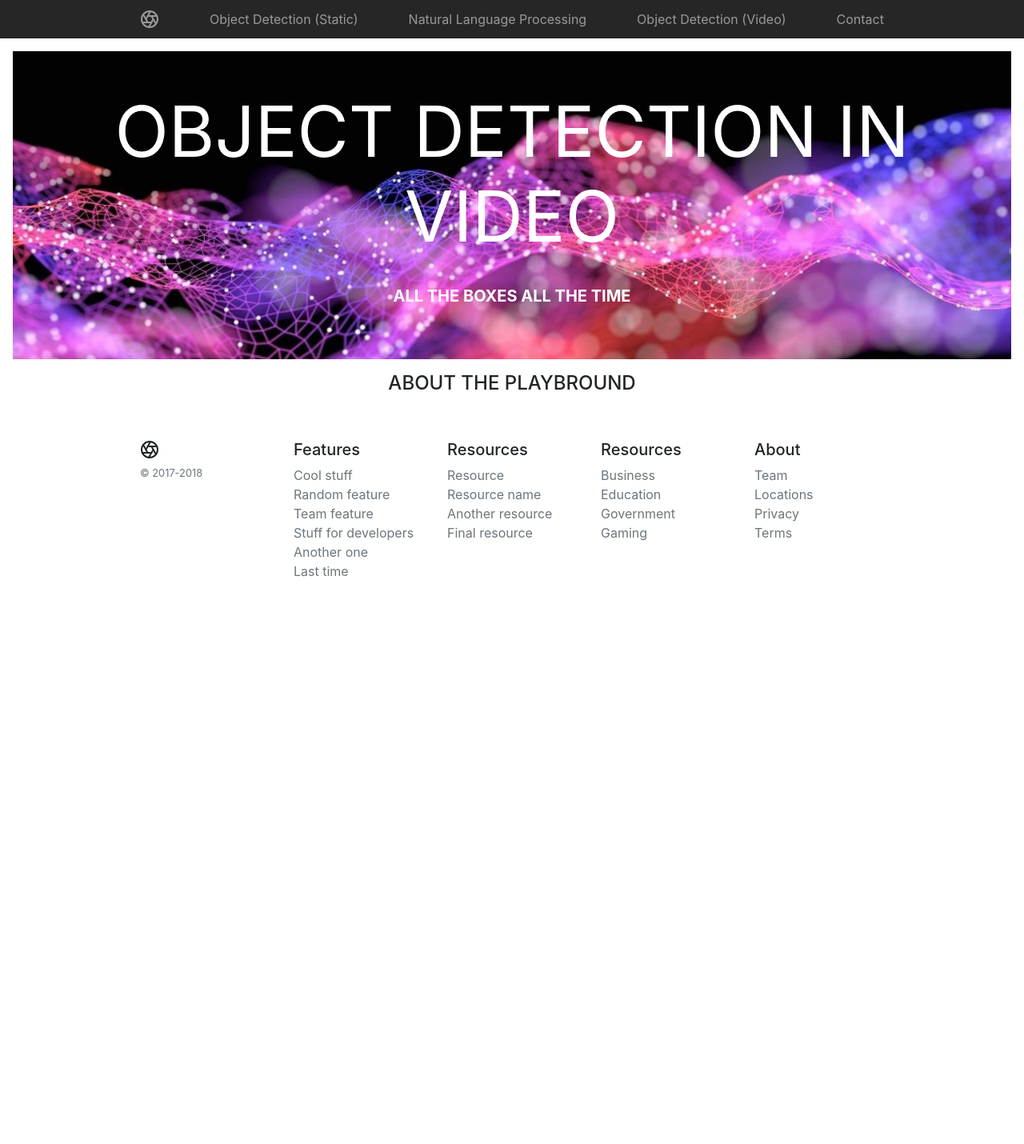
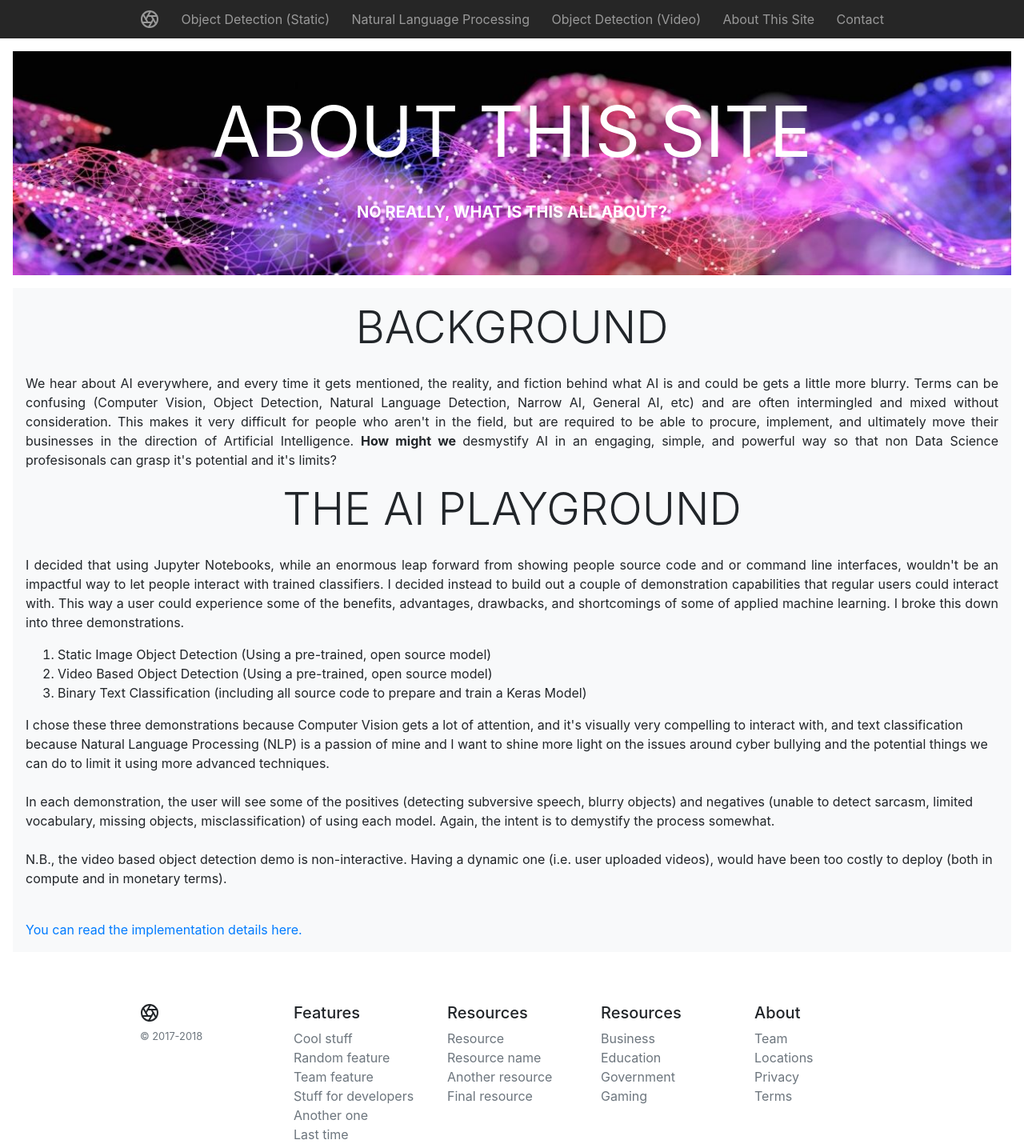
Before and after one commit to sharpie-007/ai_playground, a Flask app: page /about in a window 1280 px wide. Shown: the top 1430 px of the page at 80% size. Before the commit the page ends 721 px from the top, so only its background shows below. Run offline with Flask 2, Linux system fonts and the light colour scheme; parts of the project's set-up code (start-up, migrations or seed data) failed here and were passed over; some libraries are stand-ins or nearby versions.

Commit message:
finalized documentation and added about page.

```diff
--- a/app/templates/about.html
+++ b/app/templates/about.html
@@ -15,19 +15,47 @@
         <div class="position-relative overflow-hidden p-3 p-md-5 m-md-3 text-center bg-light"
         style="background:transparent url({{url_for('static', filename='image/background/background1.jpg')}}) no-repeat center center /cover">
           <div>
-            <h1 class="display-2 font-weight-normal text-white">OBJECT DETECTION IN VIDEO</h1><br/>
-            <p class="lead font-weight-bold text-white">ALL THE BOXES ALL THE TIME</p>
+            <h1 class="display-2 font-weight-normal text-white">ABOUT THIS SITE</h1><br/>
+            <p class="lead font-weight-bold text-white">NO REALLY, WHAT IS THIS ALL ABOUT?</p>
           </div>
 
     </div>
 
-    <div class="container lg text-center">
-            <div class="row">
-                    <div class="col-lg-12 form-group-lg">
-                        <h4>ABOUT THE PLAYBROUND</h4>
+                <div class="position-relative overflow-hidden p-3 p-md-3 m-md-3 bg-light">
+                    <div class="display-4 lead  text-center">BACKGROUND</div> <br/>
+                    <p class="text-justify">  We hear about AI everywhere, and every time it gets mentioned, the reality, and fiction behind
+                        what AI is and could be gets a little more blurry. Terms can be confusing (Computer Vision, Object Detection,
+                        Natural Language Detection, Narrow AI, General AI, etc) and are often intermingled and mixed without consideration.
+                        This makes it very difficult for people who aren't in the field, but are required to be able to procure, implement,
+                        and ultimately move their businesses in the direction of Artificial Intelligence. <strong>How might we </strong>
+                        desmystify AI in an engaging,
+                        simple, and powerful way so that non Data Science profesisonals can grasp it's potential and it's limits?</p>
 
-                    </div>
-                </div>
+                        <div class="display-4 lead text-center">THE AI PLAYGROUND</div> <br/>
+                        <p class="text-justify">I decided that using Jupyter Notebooks, while an enormous leap forward from showing people
+                            source code and or command line interfaces, wouldn't be an impactful way to let people interact with trained
+                            classifiers. I decided instead to build out a couple of demonstration capabilities that regular users could interact
+                            with. This way a user could experience some of the benefits, advantages, drawbacks, and shortcomings of some of
+                            applied machine learning. I broke this down into three demonstrations.
+                            <ol>
+                                <li>Static Image Object Detection (Using a pre-trained, open source model)</li>
+                                <li>Video Based Object Detection (Using a pre-trained, open source model)</li>
+                                <li>Binary Text Classification (including all source code to prepare and train a Keras Model)</li>
+                            </ol>
+
+                                I chose these three demonstrations because Computer Vision gets a lot of attention, and it's visually very compelling
+                                to interact with, and text classification because Natural Language Processing (NLP) is a passion of mine and I want to
+                                shine more light on the issues around cyber bullying and the potential things we can do to limit it using more advanced
+                                techniques. <br/><br/>
+
+                                In each demonstration, the user will see some of the positives (detecting subversive speech, blurry objects) and
+                                negatives (unable to detect sarcasm, limited vocabulary, missing objects, misclassification) of using each model.
+                                Again, the intent is to demystify the process somewhat.<br/><br/>
+
+                                N.B., the video based object detection demo is non-interactive. Having a dynamic one (i.e. user uploaded videos),
+                                would have been too costly to deploy (both in compute and in monetary terms).</p><br/>
+
+                        <a href="https://github.com/sharpie-007/ai_playground/blob/master/README.md">You can read the implementation details here.</a>
     </div>
 
 
--- a/app/templates/layout.html
+++ b/app/templates/layout.html
@@ -33,6 +33,7 @@
           <a class="py-2 d-none d-md-inline-block" href="object_detection">Object Detection (Static)</a>
           <a class="py-2 d-none d-md-inline-block" href="cyber_bullying">Natural Language Processing</a>
           <a class="py-2 d-none d-md-inline-block" href="object_detection_video">Object Detection (Video)</a>
+          <a class="py-2 d-none d-md-inline-block" href="about">About This Site</a>
           <a class="py-2 d-none d-md-inline-block" href="mailto:sharpe.carl@outlook.com">Contact</a>
         </div>
       </nav>
```
Also changed, not shown: models/train_cyber.py (+19 -2 lines).
